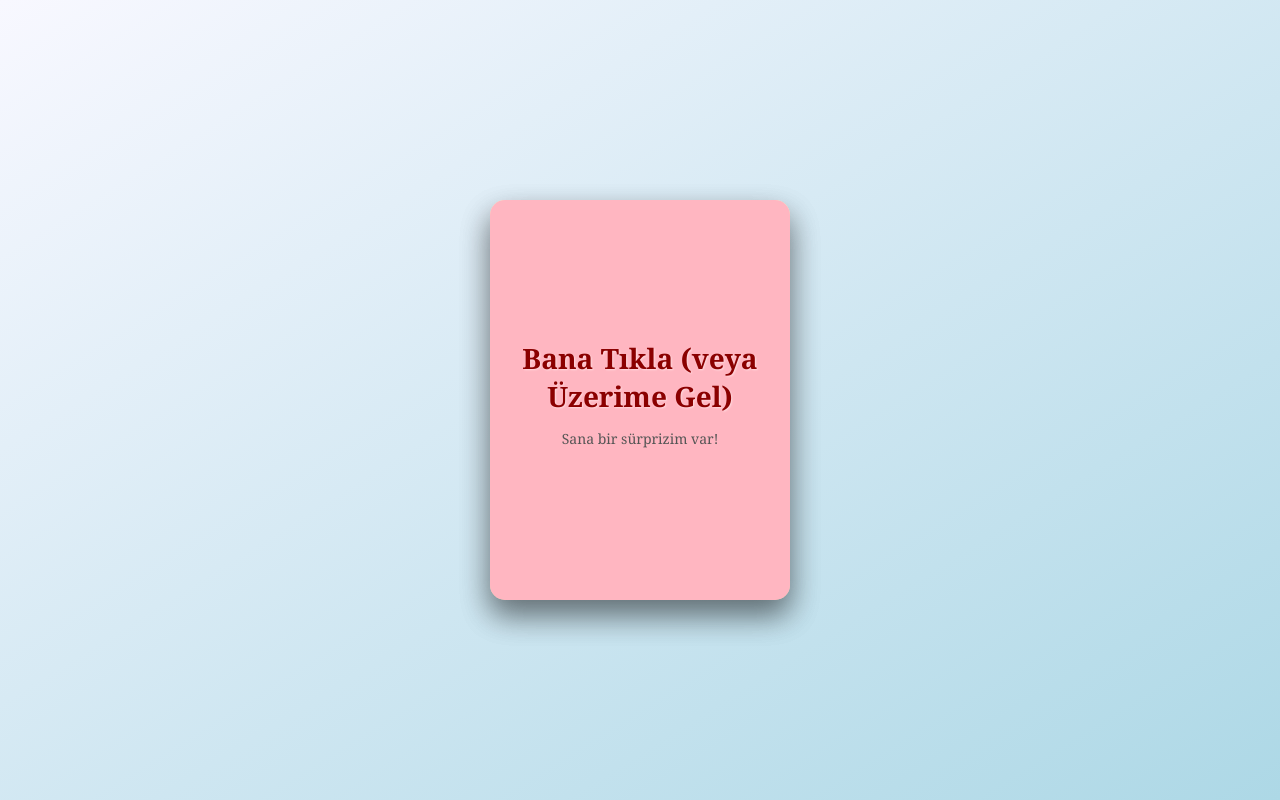
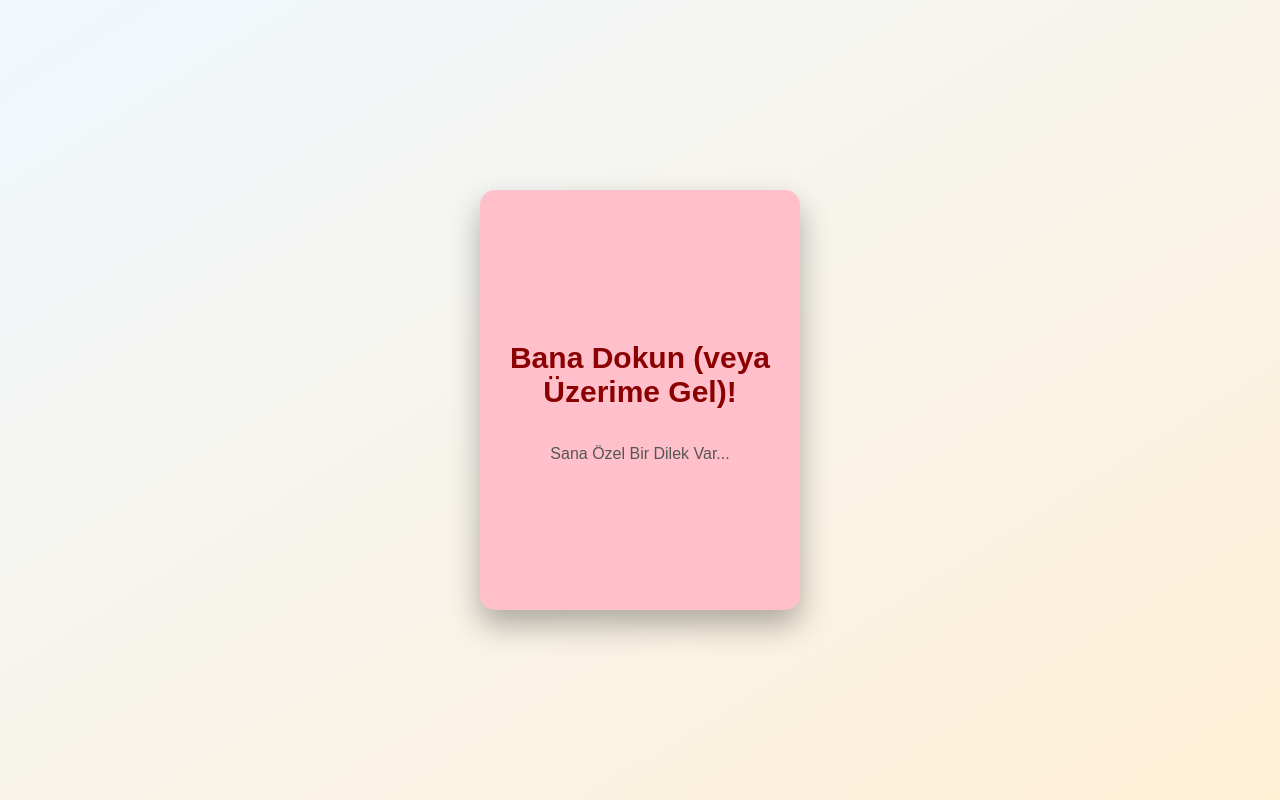
Before and after one commit to aysenurr2506-arch/DGKO, a plain HTML site: page index.html in a window 1280 px wide. Drawn offline with Linux system fonts and the light colour scheme.

Commit message:
Update index.html

```diff
--- a/index.html
+++ b/index.html
@@ -3,32 +3,33 @@
 <head>
     <meta charset="UTF-8">
     <meta name="viewport" content="width=device-width, initial-scale=1.0">
-    <title>Sana Özel Doğum Günü Kartı (CSS ile)</title>
+    <title>Sana Özel Doğum Günü Kartı</title>
 
     <style>
+        /* GENEL SAYFA STİLLERİ */
         body {
             display: flex;
             justify-content: center;
             align-items: center;
             min-height: 100vh;
             margin: 0;
-            font-family: 'Georgia', serif;
-            background: linear-gradient(to bottom right, #f8f8ff, #add8e6); /* Hafif gradyan arka plan */
+            font-family: 'Arial', sans-serif;
+            background: linear-gradient(to bottom right, #f0f8ff, #ffefd5); /* Açık renkli gradyan arka plan */
         }
 
+        /* KARTIN KAPSAYICISI (3D GÖRÜNTÜ İÇİN ÖNEMLİ) */
         .card-wrapper {
             position: relative;
-            width: 300px;
-            height: 400px;
-            perspective: 1000px; /* 3D efekti için */
+            width: 320px;
+            height: 420px;
+            perspective: 1000px;
         }
 
-        /* Kartın dış yüzeyi (KAPALI hali) */
-        .card-front {
+        /* KARTIN ÖN VE ARKA YÜZLERİNİN TEMEL STİLİ */
+        .card-front, .card-back {
             position: absolute;
             width: 100%;
             height: 100%;
-            background-color: #ffb6c1; /* Kapalı renk: Açık pembe */
             border-radius: 15px;
             box-shadow: 0 15px 30px rgba(0, 0, 0, 0.3);
             display: flex;
@@ -37,33 +38,57 @@
             align-items: center;
             text-align: center;
             cursor: pointer;
-            transition: transform 0.8s;
-            transform-style: preserve-3d;
-            z-index: 2; /* Ön tarafta kalması için */
+            transition: transform 0.8s; /* Animasyon hızı */
+            backface-visibility: hidden; /* Kart dönerken diğer yüzün görünmesini engeller */
         }
 
-        /* Kartın iç yüzeyi (AÇIK hali) */
+        /* KARTIN ÖN YÜZÜ (KAPALI HALİ) */
+        .card-front {
+            background-color: #ffc0cb; /* Pembe */
+            z-index: 2;
+        }
+
+        .front-text {
+            font-size: 30px;
+            color: #8b0000; /* Koyu Kırmızı */
+            font-weight: bold;
+            padding: 20px;
+        }
+
+        /* KARTIN ARKA YÜZÜ (AÇIK HALİ) */
         .card-back {
-            position: absolute;
-            width: 100%;
-            height: 100%;
-            background-color: #fffacd; /* Açık renk: Sarımsı */
-            border-radius: 15px;
-            box-shadow: 0 15px 30px rgba(0, 0, 0, 0.3);
-            display: flex;
-            flex-direction: column;
-            justify-content: center;
-            align-items: center;
-            text-align: center;
+            background-color: #f7f7f7; /* Açık Gri/Beyaz */
             transform: rotateY(180deg); /* Başlangıçta arkası dönük */
-            transition: transform 0.8s;
-            transform-style: preserve-3d;
             padding: 30px;
             box-sizing: border-box;
             line-height: 1.5;
         }
 
-        /* Hover efekti: Fare üzerine geldiğinde kartı çevir */
+        .back-message-title {
+            font-size: 36px;
+            color: #4CAF50; /* Yeşil */
+            font-weight: 900;
+            margin-bottom: 15px;
+        }
+
+        .back-message-body {
+            font-size: 18px;
+            color: #333;
+            text-align: left;
+            margin-bottom: 25px;
+        }
+
+        .signature {
+            font-size: 16px;
+            color: #555;
+            margin-top: auto; /* En alta ittirir */
+            text-align: right;
+            width: 100%;
+            padding-right: 15px;
+            font-style: italic;
+        }
+
+        /* HOVER ETKİSİ: FARE ÜZERİNE GELDİĞİNDE KARTIN DÖNMESİ */
         .card-wrapper:hover .card-front {
             transform: rotateY(-180deg);
         }
@@ -71,49 +96,33 @@
         .card-wrapper:hover .card-back {
             transform: rotateY(0deg);
         }
-
-        .front-text {
-            font-size: 28px;
-            color: #8b0000;
-            font-weight: bold;
-            text-shadow: 1px 1px 2px rgba(255, 255, 255, 0.5);
-        }
-
-        .back-message {
-            font-size: 22px;
-            color: #4CAF50;
-            font-weight: bold;
-            margin-bottom: 20px;
-        }
-
-        .signature {
-            font-size: 16px;
-            color: #333;
-            margin-top: auto;
-        }
     </style>
 </head>
 <body>
 
     <div class="card-wrapper">
         <div class="card-front">
-            <span class="front-text">Bana Tıkla (veya Üzerime Gel)</span>
-            <p style="font-size: 14px; color: #555;">Sana bir sürprizim var!</p>
+            <span class="front-text">Bana Dokun (veya Üzerime Gel)!</span>
+            <p style="font-size: 16px; color: #555;">Sana Özel Bir Dilek Var...</p>
         </div>
 
         <div class="card-back">
-            <div class="back-message">
-                Mutlu Yıllar! 🎉
+            <div class="back-message-title">
+                İYİ Kİ DOĞDUN! 🎉🎂
             </div>
-            <p>
-                Sevgili [İSİM],
+
+            <div class="back-message-body">
+                Sevgili **[Kutlanan Kişinin Adı]**,
                 <br><br>
-                Hayatının bu yeni yaşında tüm güzellikler seninle olsun. Tüm dileklerinin gerçekleştiği, neşe dolu bir yıl dilerim!
-            </p>
+                Yeni yaşın sana sağlık, mutluluk ve başarı getirsin. Hayallerine ulaşman dileğiyle...
+                <br><br>
+                Tüm dileklerinin gerçekleştiği, neşe dolu bir yıl dilerim!
+            </div>
+
             <div class="signature">
                 Sevgilerimle,
                 <br>
-                [SENİN ADIN]
+                **[Senin Adın]**
             </div>
         </div>
     </div>
```
